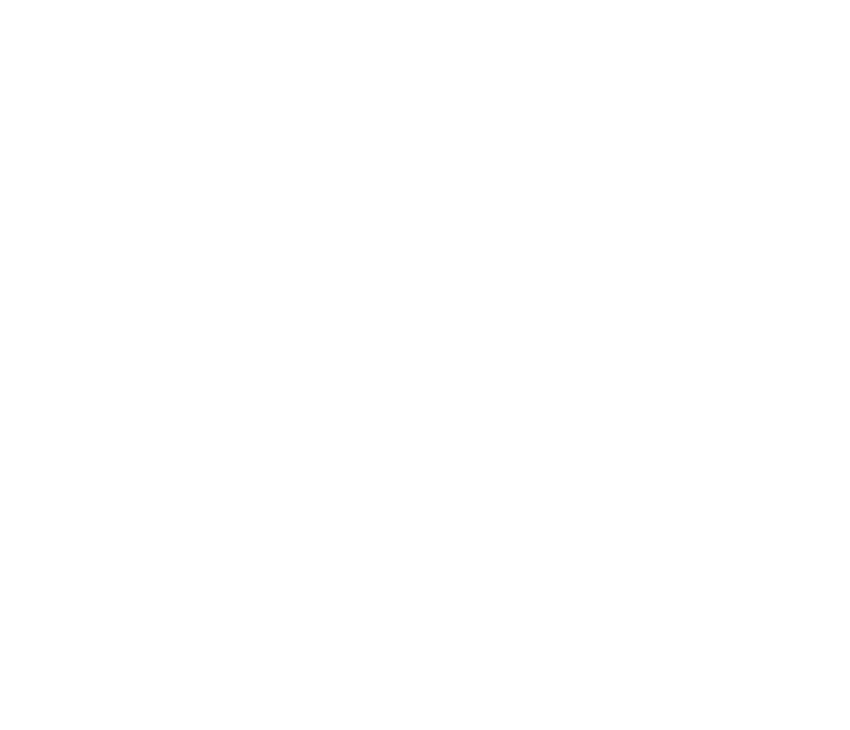
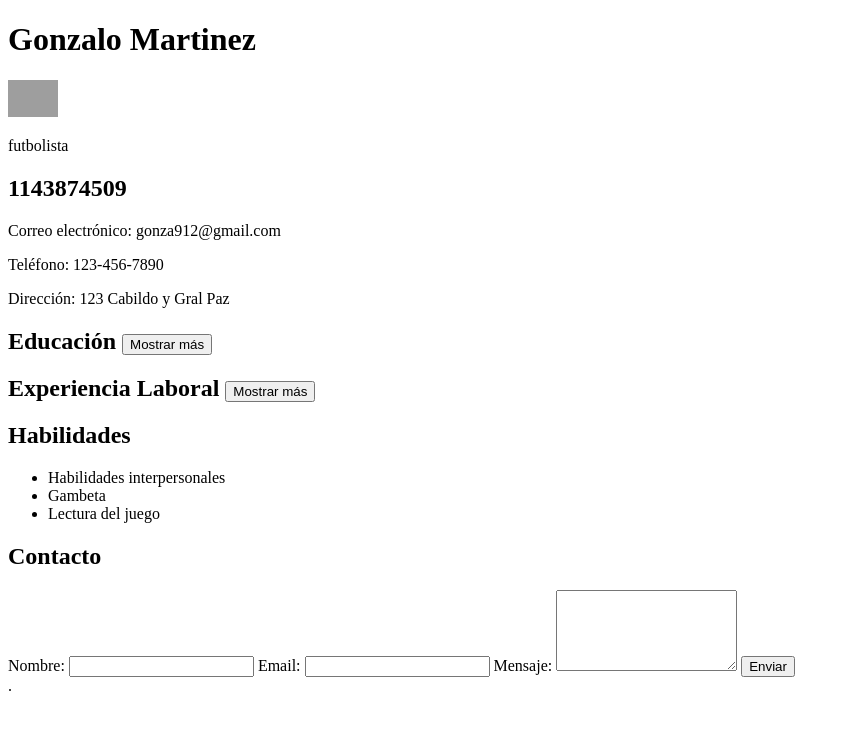
Before and after one commit to sebafeito1/sebafeito1.github.io, a plain HTML site: page index.html.html in a window 1280 px wide. Shown: the whole page, without its empty margins (0-850 px from the left). Drawn offline with Linux system fonts and the light colour scheme; grey boxes are pictures that could not be loaded.

Commit message:
Add files via upload

```diff
--- a/index.html.html
+++ b/index.html.html
@@ -1,12 +1,63 @@
 <!DOCTYPE html>
-<html lang="en">
-<head>
-    <meta charset="UTF-8">
-    <meta http-equiv="X-UA-Compatible" content="IE=edge">
-    <meta name="viewport" content="width=device-width, initial-scale=1.0">
-    <title>Document</title>
-</head>
-<body>
+<html>
+  <head>
+    <title>Mi Currículum</title>
+    <link rel="stylesheet" type="text/css" href="style.css">
+  </head>
+  <body>
+    <header>
+      <h1>Gonzalo Martinez</h1> <img src="https://img.a.transfermarkt.technology/portrait/big/281405-1583435145.JPG?lm=1" alt="" width="50px">
+      <p>futbolista</p>
+    </header>
+    <section>
+      <h2>1143874509</h2>
+      <p>Correo electrónico: gonza912@gmail.com</p>
+      <p>Teléfono: 123-456-7890</p>
+      <p>Dirección: 123 Cabildo y Gral Paz</p>
+    </section>
+    <section>
+      <h2>Educación <button id="educacionBtn">Mostrar más</button></h2>
+      <div id="educacionInfo" style="display:none;">
+        <h3>UADE</h3>
+        <p>Grado en Ingenieria, 09/12/18</p>
 
-</body>
+        <p>Licenciado en Bellas Artes, 23/9/99</p>
+      </div>
+    </section>
+    <section>
+      <h2>Experiencia Laboral <button id="experienciaBtn">Mostrar más</button></h2>
+      <div id="experienciaInfo" style="display:none;">
+        <h3>Caño.dot</h3>
+        <p>Puesto, gerente general</p>
+        <p>gerente general de la revista deportiva "caño.dot"</p>
+
+      </div>
+    </section>
+    <section>
+      <h2>Habilidades</h2>
+      <ul>
+        <li>Habilidades interpersonales</li>
+        <li>Gambeta</li>
+        <li>Lectura del juego</li>
+      </ul>
+    </section>
+    <script src="script.js"></script>
+
+    <h2>Contacto</h2>
+<form>
+  <label for="nombre">Nombre:</label>
+     <input type="text" id="nombre" name="nombre" required>
+
+  <label for="email">Email:</label>
+     <input type="email" id="email" name="email" required>
+
+  <label for="mensaje">Mensaje:</label>
+     <textarea id="mensaje" name="mensaje" rows="5" required></textarea>
+
+  <input type="submit" value="Enviar">
+
+</form>
+
+  </body>
 </html>
+.
```
